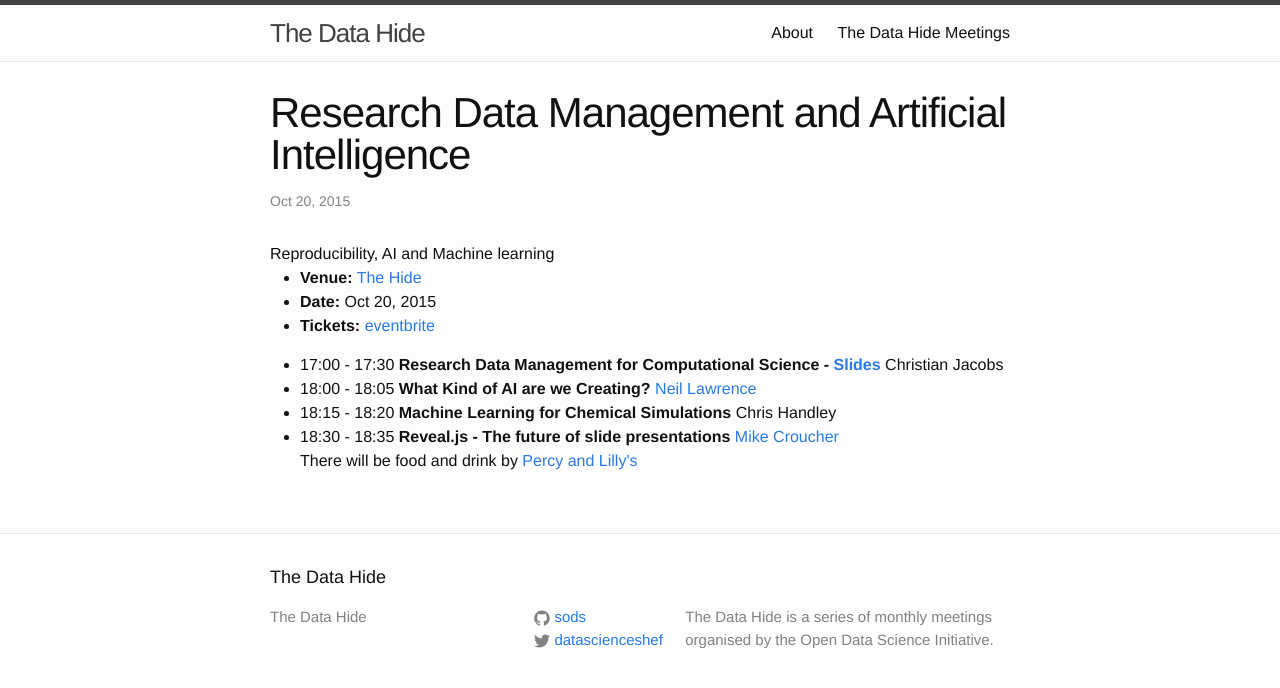
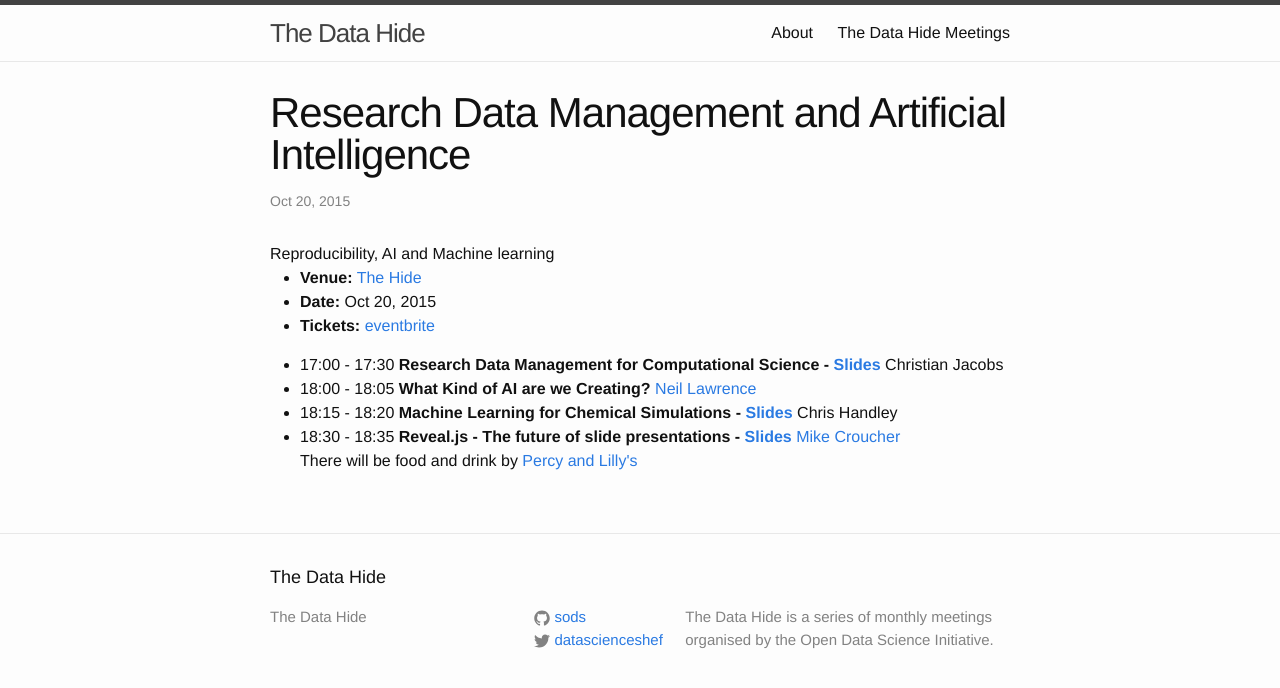
Before and after one commit to sods/datahide, a Jekyll site: the page built from _posts/2015-10-20-RDM-ai.md, in a window 1280 px wide. Shown: the top 688 px of the page. Built offline with Jekyll 4.4.1, drawn with Linux system fonts in a browser that asks for light colours.

Commit message:
Slides for October meeting

```diff
--- a/_posts/2015-10-20-RDM-ai.md
+++ b/_posts/2015-10-20-RDM-ai.md
@@ -18,12 +18,12 @@ talks:
   type: lighting
 - start: "18:15"
   end: "18:20"
-  title: "Machine Learning for Chemical Simulations"
+  title: "Machine Learning for Chemical Simulations - [Slides](http://opendsi.cc/datahide/slides/october2015/chris_handley.pdf)"
   speaker: "Chris Handley"
   type: lightning
 - start: "18:30"
   end: "18:35"
-  title: "Reveal.js - The future of slide presentations"
+  title: "Reveal.js - The future of slide presentations - [Slides](http://mikecroucher.github.io/ODSI_reveal_lightning/#/)"
   speaker: "[Mike Croucher](http://walkingrandomly.com)"
   type: lightning
 ---
```
Also changed, not shown: 1 other file.
